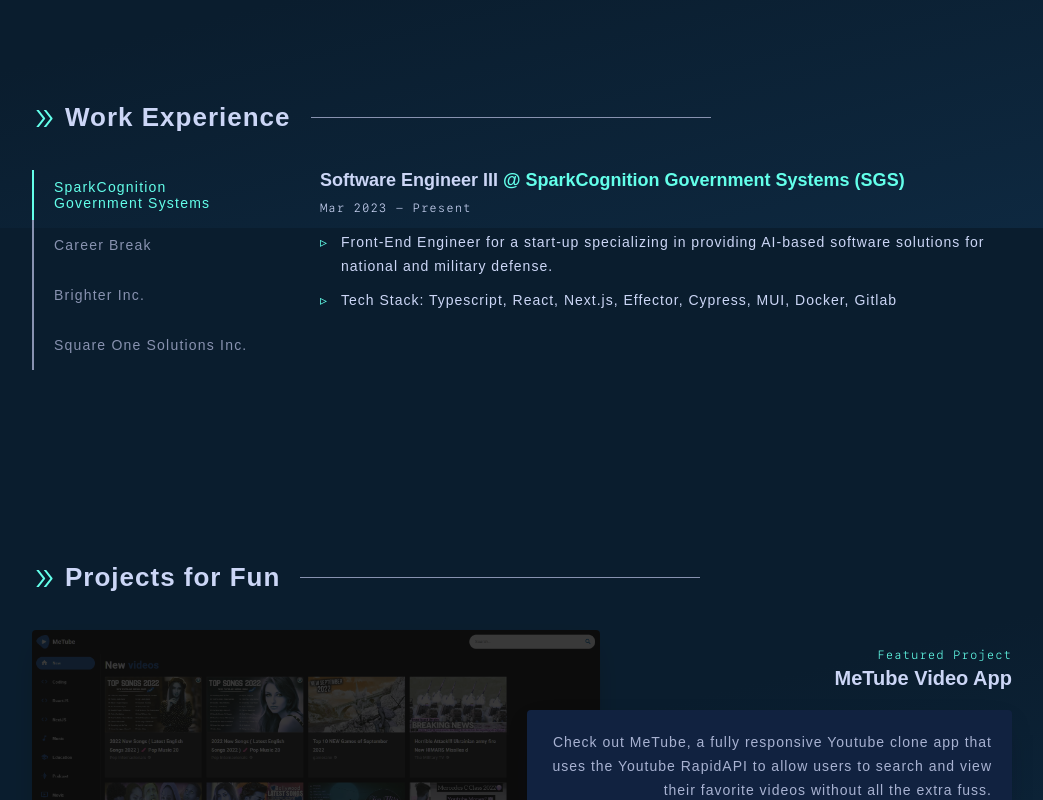
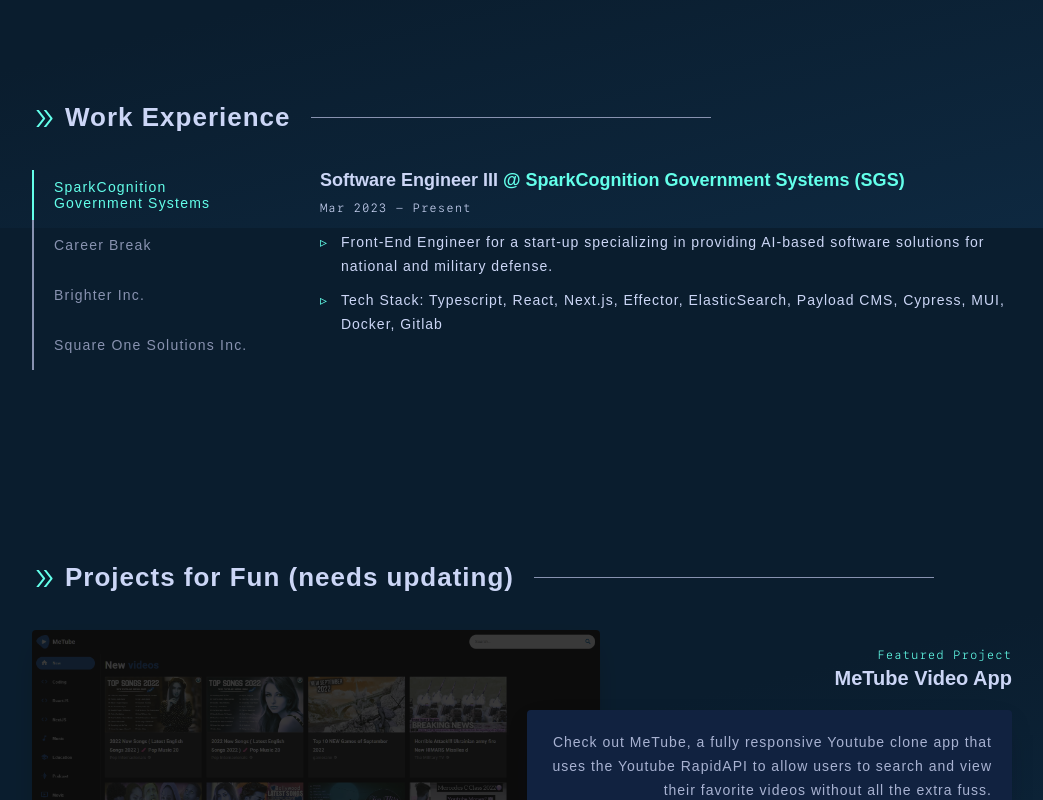
Before and after one commit to TPSReports80/portfolio, a React (Create React App) app: page / in a window 1280 px wide. Shown: the part 1372-2172 px from the top of the page, without its empty margins (118-1161 px from the left). Built offline with nearby package versions, Linux system fonts and the light colour scheme; a web font is replaced by a local one.

Commit message:
updated resume and site info

```diff
--- a/src/components/About/index.js
+++ b/src/components/About/index.js
@@ -49,6 +49,7 @@
             <TechItem>Effector</TechItem>
             <TechItem>HTML5 | CSS3</TechItem>
             <TechItem>Material-UI</TechItem>
+            <TechItem>ElasticSearch | Search UI</TechItem>
             <TechItem>Cypress</TechItem>
             <TechItem>Docker</TechItem>
             <TechItem>Gitlab</TechItem>
--- a/src/components/Projects/index.js
+++ b/src/components/Projects/index.js
@@ -26,7 +26,7 @@
         <HeaderArrow className="header--arrow">
           <AiOutlineDoubleRight />
         </HeaderArrow>
-        Projects for Fun
+        Projects for Fun (needs updating)
       </ProjectHeader>
       <ProjectList>
         <ProjectItem>
--- a/src/components/Work/index.js
+++ b/src/components/Work/index.js
@@ -72,8 +72,8 @@
               AI-based software solutions for national and military defense.
             </JobDesc>
             <JobDesc>
-              Tech Stack: Typescript, React, Next.js, Effector, Cypress, MUI,
-              Docker, Gitlab
+              Tech Stack: Typescript, React, Next.js, Effector, ElasticSearch,
+              Payload CMS, Cypress, MUI, Docker, Gitlab
             </JobDesc>
           </TabsContent>
           <TabsContent
```
Also changed, not shown: 1 other file (tests, documents, lock files or other folders).
